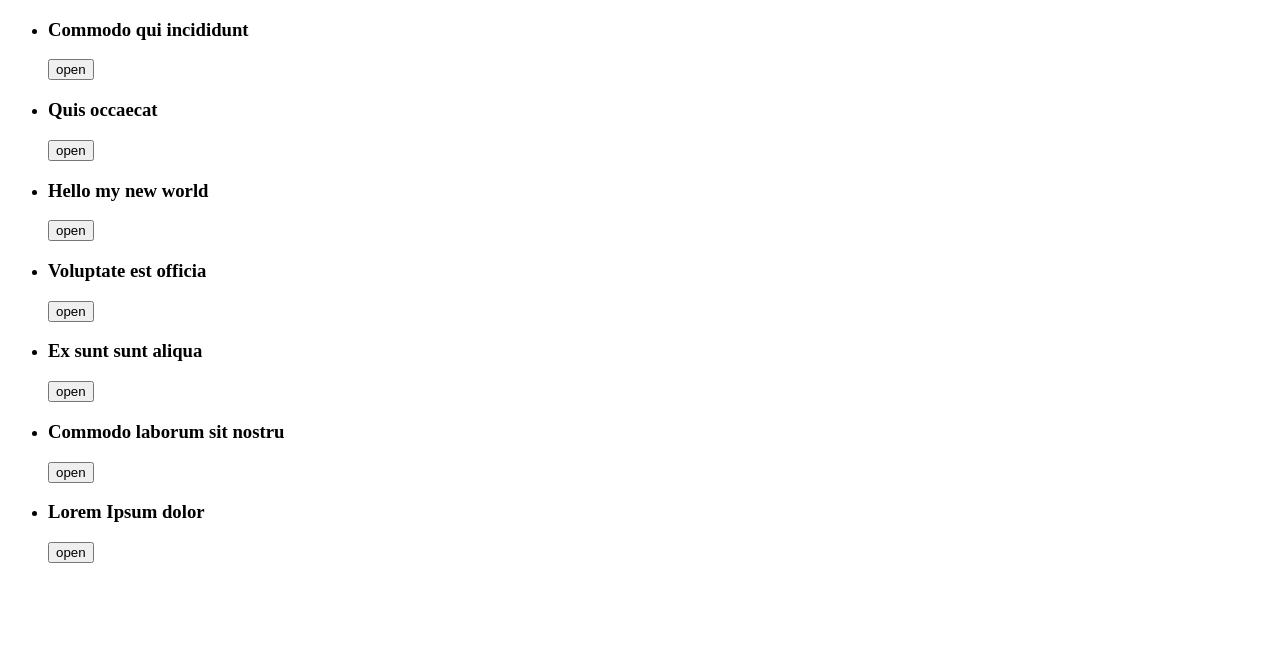
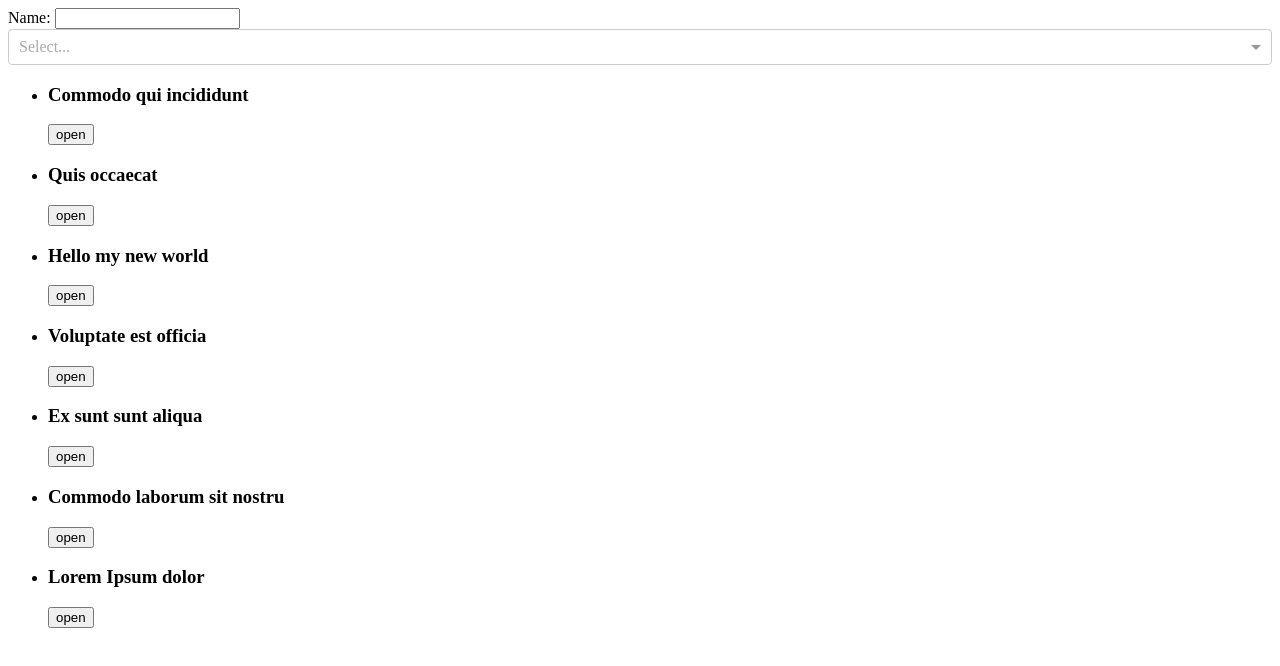
Before and after one commit to webitek/education-react, a React app in the folder lesson3/: page / in a window 1280 px wide. Shown: the top 666 px of the page. Built offline with nearby package versions, Linux system fonts and the light colour scheme.

Commit message:
lesson3 add react-select & style-loader & css-loader

```diff
--- a/lesson3/package.json
+++ b/lesson3/package.json
@@ -24,12 +24,15 @@
     "babel-preset-react": "^6.11.1",
     "babel-preset-react-hmre": "^1.1.1",
     "babel-preset-stage-0": "^6.5.0",
+    "css-loader": "^0.28.11",
+    "style-loader": "^0.21.0",
     "webpack": "^2.0.0",
     "webpack-dev-server": "^2.0.0"
   },
   "dependencies": {
     "prop-types": "^15.6.1",
     "react": "^15.5.0",
-    "react-dom": "^15.5.0"
+    "react-dom": "^15.5.0",
+    "react-select": "^1.0.0-rc.5"
   }
 }
--- a/lesson3/src/components/App.js
+++ b/lesson3/src/components/App.js
@@ -2,20 +2,39 @@ import React, { Component } from 'react'
 import PropTypes from 'prop-types'
 import ArticleList from './ArticleList'
 import ArticlesChart from './ArticlesChart'
+import UserForm from './UserForm'
+import Select from 'react-select'
+import 'react-select/dist/react-select.css' // need:  npm i style-loader css-loader --SD
 
 class App extends Component {
   static propTypes = {
 
   };
 
+  state = {
+      selection: null
+  }
+
   render() {
+    const options = this.props.articles.map(article => ({
+        label: article.title,
+        value: article.id
+    }))
     return (
       <div>
+        <UserForm/>
+        <Select options = {options}
+                value={this.state.selection}
+                onChange={this.changeSelection}
+                //multi = {true}
+                multi/>
         <ArticleList articles = {this.props.articles }/>
         <ArticlesChart articles = {this.props.articles }/>
       </div>
     )
   }
+
+  changeSelection = selection => this.setState({ selection })
 }
 
 export default App
--- /dev/null
+++ b/lesson3/src/components/UserForm.js
@@ -0,0 +1,37 @@
+import React, { Component } from 'react'
+import PropTypes from 'prop-types'
+
+class UserForm extends Component {
+    static propTypes = {
+
+    };
+
+    state = {
+        username: ''
+    }
+
+    render() {
+        return (
+            <div>
+                {/*pattern "reverse data flow" или "обратный поток данных"*/}
+                Name: <input type='text' value={this.state.username} onChange = {this.handleUserChange}/>
+            </div>
+        )
+    }
+
+    handleUserChange = (ev) => {
+        if (ev.target.value.length > 10) {
+            this.setState({
+                username: 'lol'
+            })
+            return
+        }
+
+        this.setState({
+            username: ev.target.value
+        })
+
+    }
+}
+
+export default UserForm
--- a/lesson3/webpack.config.js
+++ b/lesson3/webpack.config.js
@@ -16,6 +16,10 @@ module.exports = {
                 test: /\.js/,
                 loaders: ['babel-loader'],
                 include: path.join(__dirname, 'src')
+            },
+            {
+                test: /\.css/,
+                loaders: ['style-loader', 'css-loader']
             }
         ]
     }
```
Also changed, not shown: 2 other files (tests, documents, lock files or other folders).
